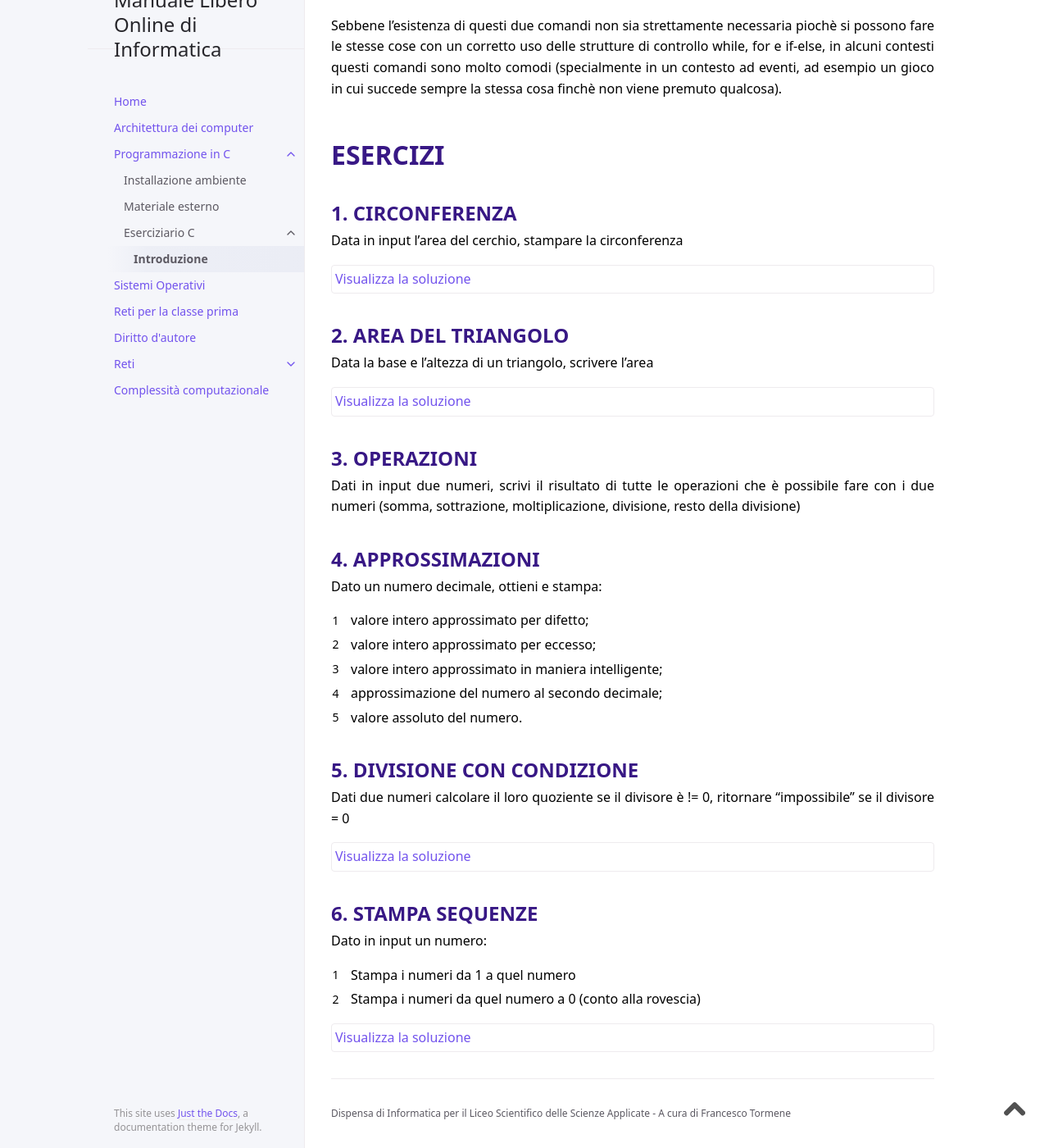
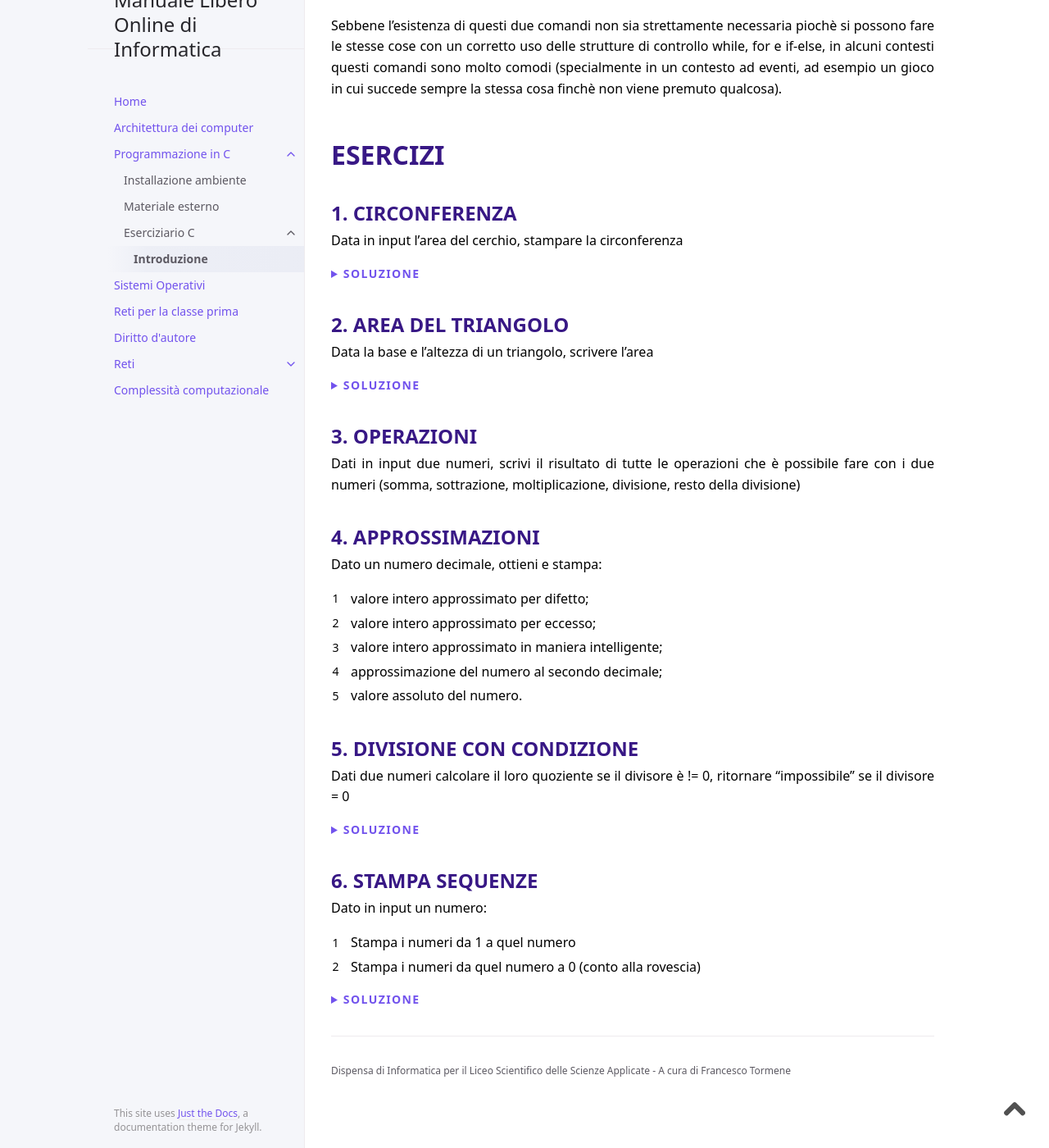
Before and after one commit to 4chi11e/manuale-libero-online-di-informatica, a Jekyll site: the page built from docs/C/eserciziario C/introduzione.md, in a window 1280 px wide and 1400 px high, scrolled down 9063 px. Shown: the whole window at 82% size. Built offline with Jekyll 4.4.1, drawn with Linux system fonts in a browser that asks for light colours.

Commit message:
passato a details-summary per codice in eserciziario, isolato stile subnetting

````diff
--- a/_sass/custom/custom.scss
+++ b/_sass/custom/custom.scss
@@ -524,6 +524,11 @@ h3.numerato_da_h3::before {
 
 // ---------------- Soluzioni Esercizi ------------------------------------------------
 
+.soluzione-toggler {
+  color: $link-color;
+}
+
+#esercizi-subnetting {
   .soluzione-container {
     overflow-y: hidden;
     border: $border $border-color;
@@ -558,7 +563,6 @@ h3.numerato_da_h3::before {
     img {
       max-width: 100%;
     }
-
   }
 
   .soluzione__visibile {
@@ -568,6 +572,8 @@ h3.numerato_da_h3::before {
     padding-top: 6px;
     padding-bottom: 6px;
   }
+}
+
 
 .my-code {
   * {
--- a/docs/C/eserciziario C/introduzione.md
+++ b/docs/C/eserciziario C/introduzione.md
@@ -349,9 +349,11 @@ Sebbene l'esistenza di questi due comandi non sia strettamente necessaria pioch
 
 Data in input l’area del cerchio, stampare la circonferenza
 
-<div class="soluzione-container">
-<p class="soluzione-toggler" totoggle="#sol-Circonferenza">Visualizza la soluzione</p>
-<div class="soluzione" id="sol-Circonferenza" markdown="1">
+<details markdown="block">
+  <summary class="soluzione-toggler">
+    Soluzione
+  </summary>
+  {: .text-delta }
 
 ```c
 #include <math.h>
@@ -371,17 +373,21 @@ int main() {
 }
 ```
 
-</div>
-</div>
+</details>
+
+
 
 ### Area del triangolo
 {: .numerato_da_h3}
 
 Data la base e l’altezza di un triangolo, scrivere l’area
 
-<div class="soluzione-container">
-<p class="soluzione-toggler" totoggle="#sol-area_del_triangolo">Visualizza la soluzione</p>
-<div class="soluzione" id="sol-area_del_triangolo" markdown="1">
+
+<details markdown="block">
+  <summary class="soluzione-toggler">
+    Soluzione
+  </summary>
+  {: .text-delta }
 
 ```c
 #include <stdio.h>
@@ -400,8 +406,9 @@ int main() {
 }
 ```
 
-</div>
-</div>
+</details>
+
+
 
 ### Operazioni
 {: .numerato_da_h3}
@@ -425,9 +432,11 @@ Dato un numero decimale, ottieni e stampa:
 
 Dati due numeri calcolare il loro quoziente se il divisore è != 0, ritornare “impossibile” se il divisore = 0
 
-<div class="soluzione-container">
-<p class="soluzione-toggler" totoggle="#sol-divisione_con_condizione">Visualizza la soluzione</p>
-<div class="soluzione" id="sol-divisione_con_condizione" markdown="1">
+<details markdown="block">
+  <summary class="soluzione-toggler">
+    Soluzione
+  </summary>
+  {: .text-delta }
 
 ```c
 #include <stdio.h>
@@ -447,8 +456,9 @@ int main() {
 }
 ```
 
-</div>
-</div>
+</details>
+
+
 
 
 ### Stampa sequenze
@@ -458,9 +468,12 @@ Dato in input un numero:
 1.	Stampa i numeri da 1 a quel numero
 2.	Stampa i numeri da quel numero a 0 (conto alla rovescia)
 
-<div class="soluzione-container">
-<p class="soluzione-toggler" totoggle="#sol-stampa_sequenze">Visualizza la soluzione</p>
-<div class="soluzione" id="sol-stampa_sequenze" markdown="1">
+
+<details markdown="block">
+  <summary class="soluzione-toggler">
+    Soluzione
+  </summary>
+  {: .text-delta }
 
 ```c
 #include <stdio.h>
@@ -496,8 +509,23 @@ int main() {
 }
 ```
 
-</div>
-</div>
+</details>
+
+
+<!--
+
+<details markdown="block">
+  <summary class="soluzione-toggler">
+    Soluzione
+  </summary>
+  {: .text-delta }
+
+```c
+```
+
+</details>
+
+-->
 
 
 
@@ -505,23 +533,4 @@ int main() {
 
 
 
-
-
-
-<!--
-
-<div class="soluzione-container">
-<p class="soluzione-toggler" totoggle="#sol-area_del_triangolo">Visualizza la soluzione</p>
-<div class="soluzione" id="sol-area_del_triangolo" markdown="1">
-
-```c
-```
-
-</div>
-</div>
-
--->
-
-
-
 <script src="{{site.baseurl}}/assets/js/esercizi-subnetting.js"></script>
--- a/docs/reti/ISO-OSI/esercizi-subnetting.html
+++ b/docs/reti/ISO-OSI/esercizi-subnetting.html
@@ -8,6 +8,7 @@ grand_grand_parent: Reti
 has_children: False
 ---
 
+<div id="esercizi-subnetting">
     <h1>Esercizi sul Subnetting</h1>
 
     <h2>Esercizio 1</h2>
@@ -274,6 +275,9 @@ has_children: False
             </p>
         </div>
     </div>
+</div>
+
+
 
 
 
````
Lines whose indentation alone changed are shown as unchanged.
